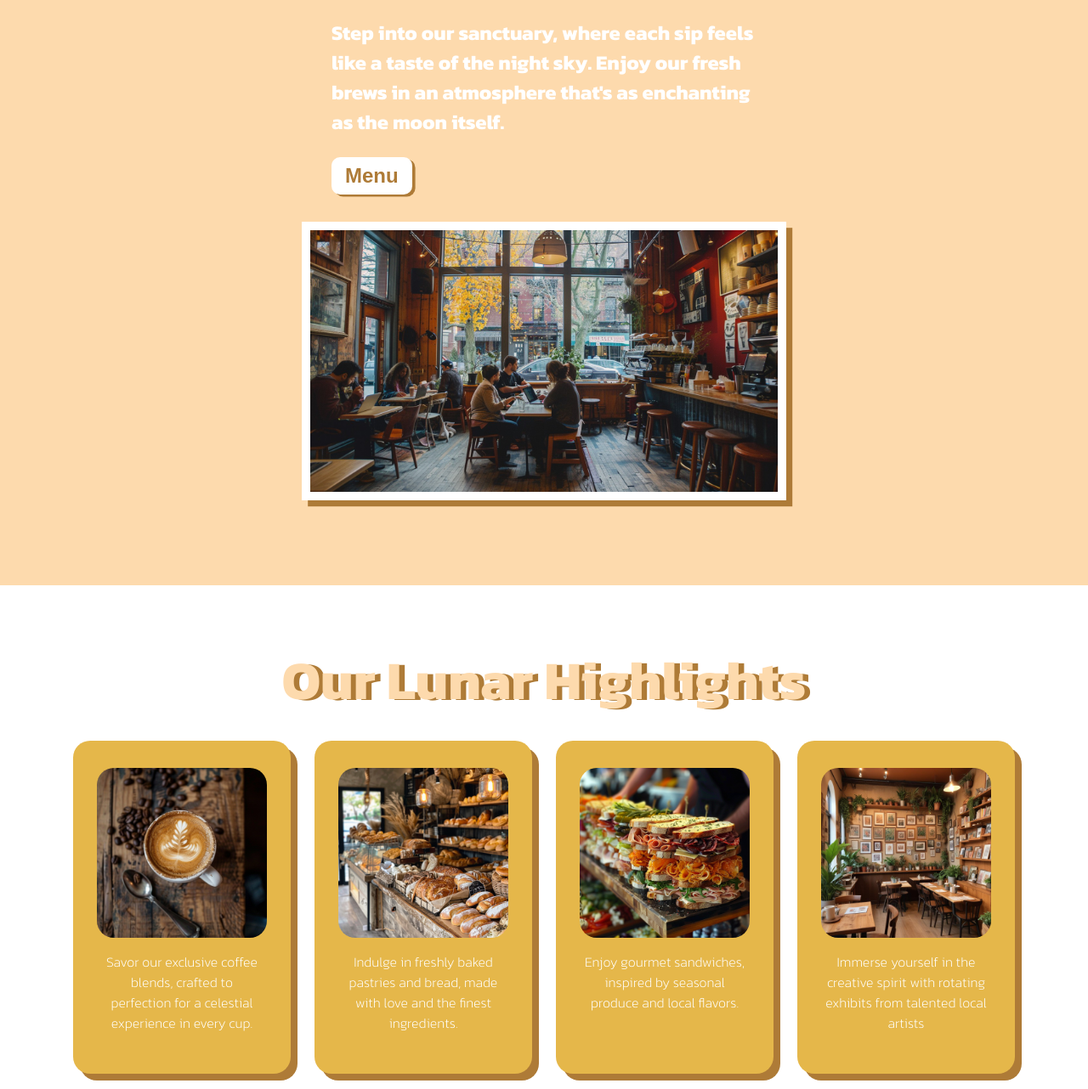
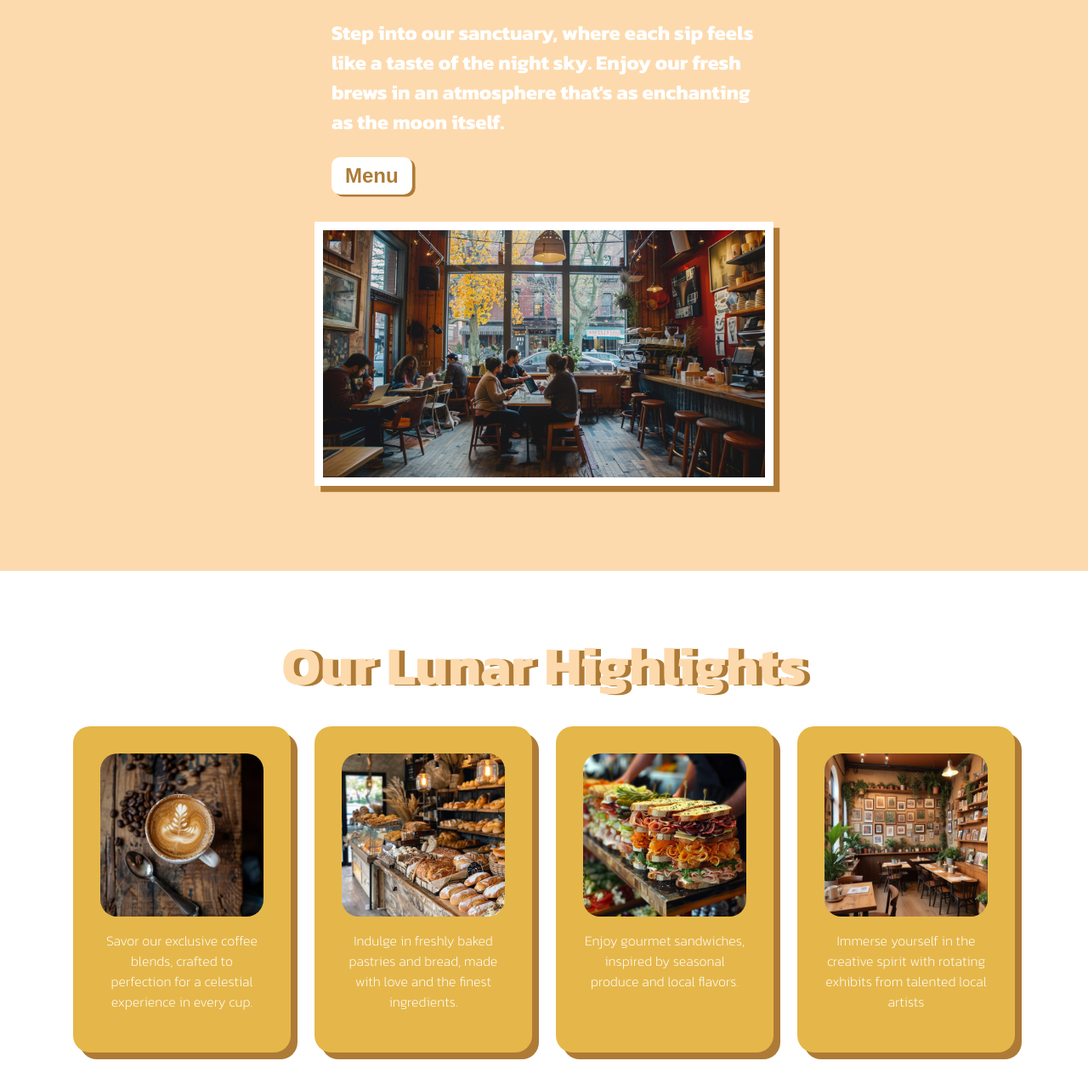
Before and after one commit to kaurm57/Landing-Page, a plain HTML site: page index.html in a window 1280 px wide. Shown: the part 318-1600 px from the top of the page at 85% size. Drawn offline with Linux system fonts and the light colour scheme.

Commit message:
fixed image responsiveness

```diff
--- a/style.css
+++ b/style.css
@@ -1,3 +1,7 @@
+html{
+    scroll-behavior: smooth;
+}
+
 body{
     height: 100vh;
     font-family: "Kanit";
@@ -92,7 +96,9 @@ body{
 
 .cafe-photo{
     height: auto;
-    width: 550px;
+    width: 50%;
+    min-width: 300
+    px;
     box-shadow: 0.3em 0.3em 0 #AE7B37;
     border: 10px solid white;
     transition: transform 0.3s ease-in-out;
@@ -140,7 +146,7 @@ body{
 }
 
 .specs img{
-    width: 200px;
+    width: 100%;
     height: auto;
     border-radius: 20px;
 }
```
